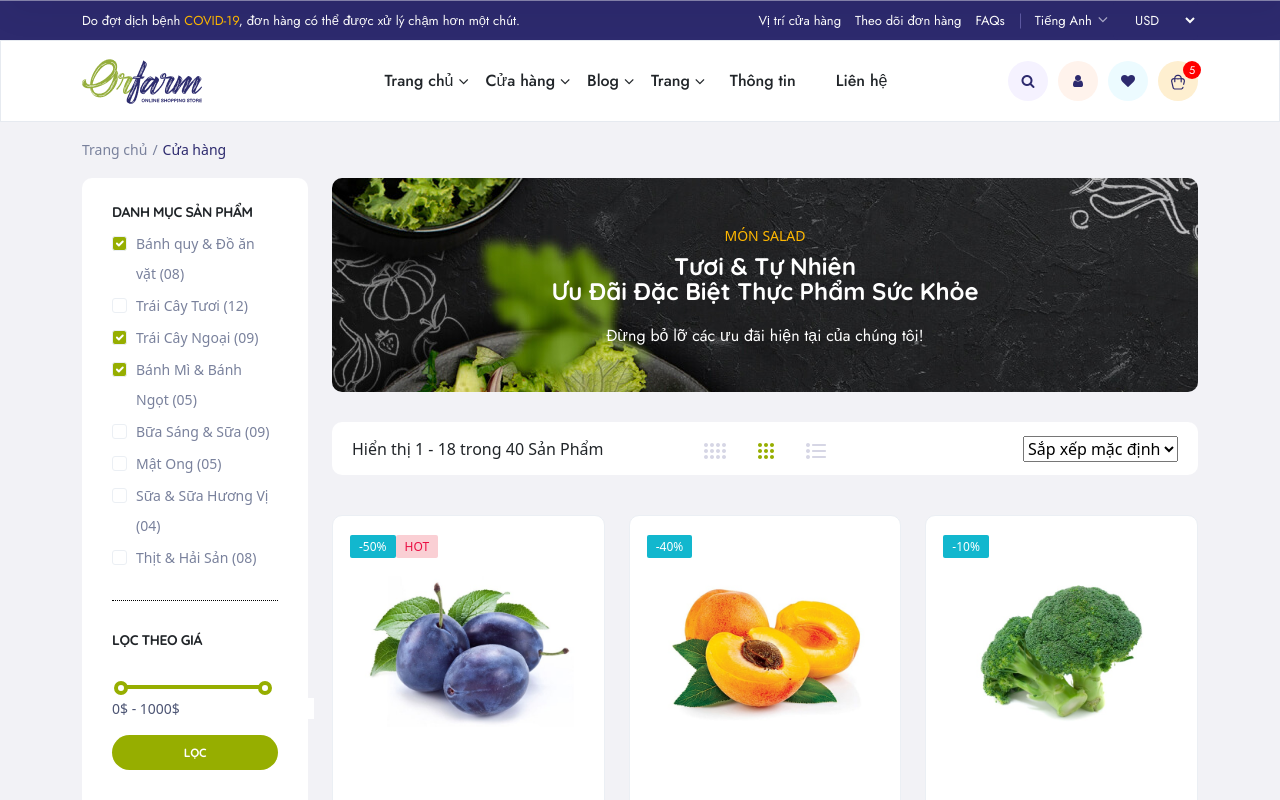
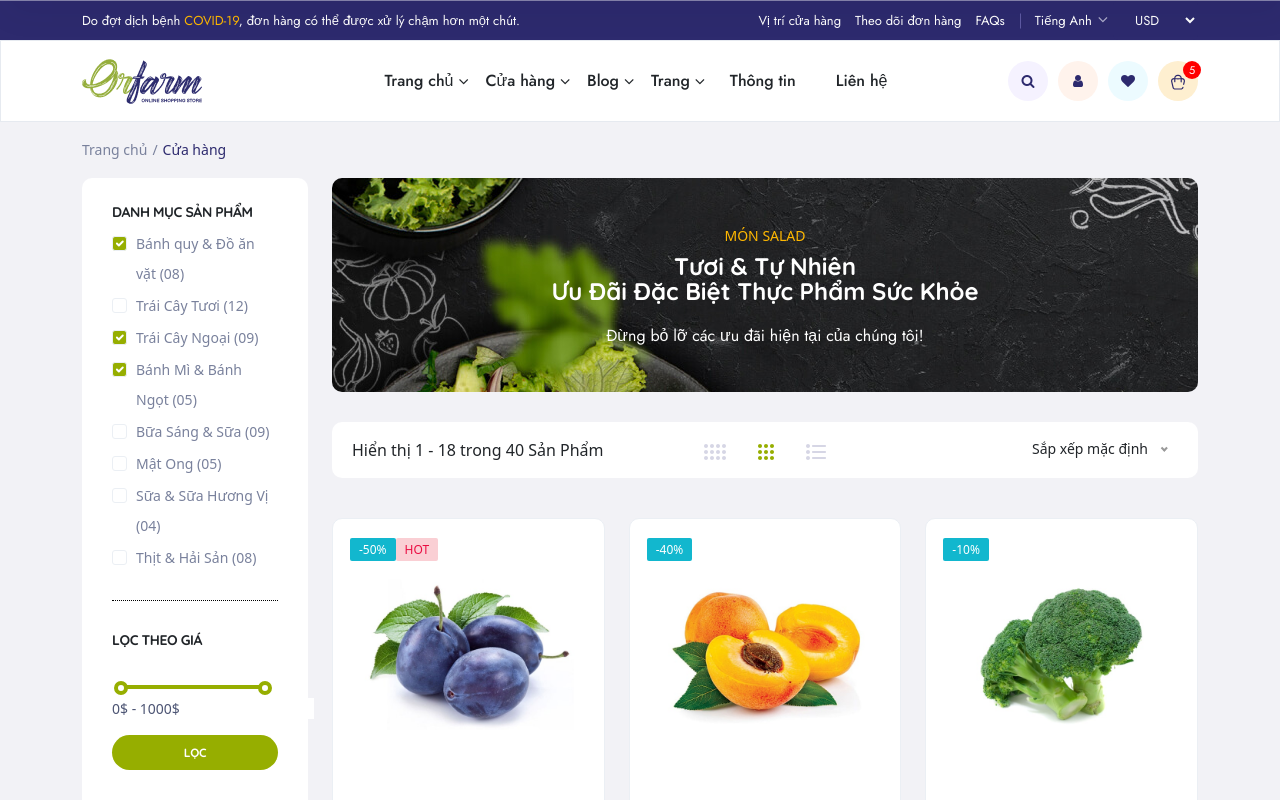
Before and after one commit to Ducvovan01/orfarm_clone, a JavaScript app in the folder orfarm/: page /shop-left-sidebar in a window 1280 px wide. Shown: the top 800 px of the page. Built offline with nearby package versions, Linux system fonts and the light colour scheme.

Commit message:
fix_select

```diff
--- a/orfarm/src/assets/css/nice-select.css
+++ b/orfarm/src/assets/css/nice-select.css
@@ -176,3 +176,26 @@
 .no-csspointerevents .nice-select.open .list {
 	display: block;
 }
+
+.nice-select:after {
+    border-bottom: 2px solid #999;
+    border-right: 2px solid #999;
+    content: '';
+    display: block;
+    height: 5px;
+    margin-top: -4px;
+    pointer-events: none;
+    position: absolute;
+    right: 12px;
+    top: 50%;
+    -webkit-transform-origin: 66% 66%;
+    -ms-transform-origin: 66% 66%;
+    transform-origin: 66% 66%;
+    -webkit-transform: rotate(45deg);
+    -ms-transform: rotate(45deg);
+    transform: rotate(45deg);
+    -webkit-transition: all 0.15s ease-in-out;
+    transition: all 0.15s ease-in-out;
+    width: 5px;
+	color:orange;
+}
--- a/orfarm/src/views/ShopLeftSidebar.vue
+++ b/orfarm/src/views/ShopLeftSidebar.vue
@@ -4,7 +4,20 @@ import Pagination from '@/components/Pagination.vue'
 import ProductSlider from '@/components/ProductSlider.vue'
 import bannerImage from '@/assets/img/banner/shop-bg-1.jpg';
 import DoubleRangeSlider from '@/components/MultiSlider.vue';
+import {reactive} from 'vue';
 const breadCrumbPath = [{ route: '/', name: 'Trang chủ' }, {name:'Cửa hàng' }]
+const sortSelect = reactive({
+  isSortSelectOpen: false,
+  selectedOption: 'Sắp xếp mặc định',
+  options: ['Sắp xếp mặc định', 'Hiển thị 08', 'Hiển thị 20']
+});
+const toggleSortSelect = ()=>{
+   sortSelect.isSortSelectOpen=!sortSelect.isSortSelectOpen;
+}
+const selectOption = (option)=>{
+   console.log(option);
+   sortSelect.selectedOption = option;
+}
 </script>
 
 <template>
@@ -297,12 +310,16 @@ const breadCrumbPath = [{ route: '/', name: 'Trang chủ' }, {name:'Cửa hàng'
                               <div class="col-sm-4">
                                  <div class="product__navtabs d-flex justify-content-end align-items-center">
         <div class="tp-shop-selector">
-            <select>
-                <option>Sắp xếp mặc định</option>
-                <option>Hiển thị 14</option>
-                <option>Hiển thị 08</option>
-                <option>Hiển thị 20</option>
-            </select>
+         <div class="nice-select" :v-model='sortSelect.selectedOption' @mousedown="toggleSortSelect" :class="{ 'open': sortSelect.isSortSelectOpen }">
+            <div class="current">
+      {{ sortSelect.selectedOption }}
+    </div>
+    <ul class="list">
+      <li class="tp-shop-option" v-for="option in sortSelect.options" :key="option" @mousedown="selectOption(option)">
+        {{ option }}
+      </li>
+    </ul>
+  </div>
         </div>
     </div>
 </div>
@@ -1935,4 +1952,16 @@ const breadCrumbPath = [{ route: '/', name: 'Trang chủ' }, {name:'Cửa hàng'
 .tplist__content {
     margin-left: -140px;
 }
+.tp-shop-option{
+   cursor: pointer;
+    font-weight: 400;
+    line-height: 40px;
+    list-style: none;
+    min-height: 40px;
+    outline: none;
+    padding: 10px 29px 10px 18px;
+    text-align: left;
+    -webkit-transition: all 0.2s;
+    transition: all 0.2s;
+}
 </style>
```
